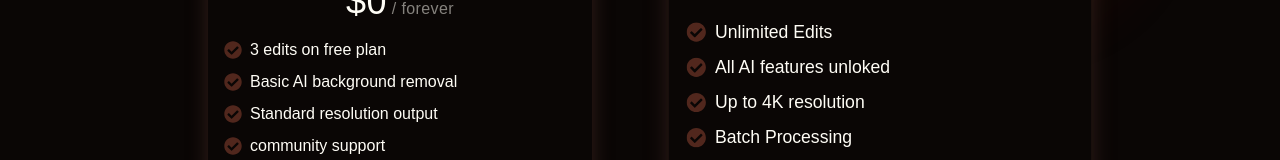
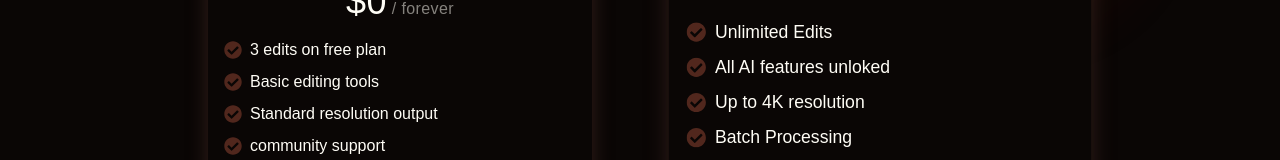
Before and after one commit to Code-Crafting/PhotoFix, a React (Vite) app in the folder frontend/: page /pricing in a window 1280 px wide. Shown: the part 588-748 px from the top of the page. Built offline with nearby package versions, Linux system fonts and the light colour scheme.

Commit message:
add separate facilities constant

```diff
--- /dev/null
+++ b/frontend/src/constants/facilities.js
@@ -0,0 +1,17 @@
+export const facilities = {
+  nonPopular: [
+    { isProvided: true, facility: "3 edits on free plan" },
+    { isProvided: true, facility: "Basic editing tools" },
+    { isProvided: true, facility: "Standard resolution output" },
+    { isProvided: true, facility: "community support" },
+    { isProvided: false, facility: "Limited daily usage" },
+  ],
+  popular: [
+    { isProvided: true, facility: "Unlimited Edits" },
+    { isProvided: true, facility: "All AI features unloked" },
+    { isProvided: true, facility: "Up to 4K resolution" },
+    { isProvided: true, facility: "Batch Processing" },
+    { isProvided: true, facility: "API access" },
+    { isProvided: true, facility: "Commercial license" },
+  ],
+};
--- a/frontend/src/pages/Pricing.jsx
+++ b/frontend/src/pages/Pricing.jsx
@@ -2,6 +2,7 @@ import SectionHeading from "../ui/SectionHeading";
 import PricingCard from "../components/PricingCard";
 import { FaRegStar } from "react-icons/fa";
 import { LuCrown } from "react-icons/lu";
+import { facilities } from "../constants/facilities";
 
 function Pricing() {
   return (
@@ -23,13 +24,7 @@ function Pricing() {
           currency="$"
           duration="forever"
           isPopular={false}
-          facilities={[
-            { isProvided: true, facility: "3 edits on free plan" },
-            { isProvided: true, facility: "Basic AI background removal" },
-            { isProvided: true, facility: "Standard resolution output" },
-            { isProvided: true, facility: "community support" },
-            { isProvided: false, facility: "Limited daily usage" },
-          ]}
+          facilities={facilities.nonPopular}
         />
 
         <PricingCard
@@ -40,14 +35,7 @@ function Pricing() {
           currency="$"
           duration="per month"
           isPopular={true}
-          facilities={[
-            { isProvided: true, facility: "Unlimited Edits" },
-            { isProvided: true, facility: "All AI features unloked" },
-            { isProvided: true, facility: "Up to 4K resolution" },
-            { isProvided: true, facility: "Batch Processing" },
-            { isProvided: true, facility: "API access" },
-            { isProvided: true, facility: "Commercial license" },
-          ]}
+          facilities={facilities.popular}
         />
       </div>
     </div>
```
Also changed, not shown: 1 other file (tests, documents, lock files or other folders).
